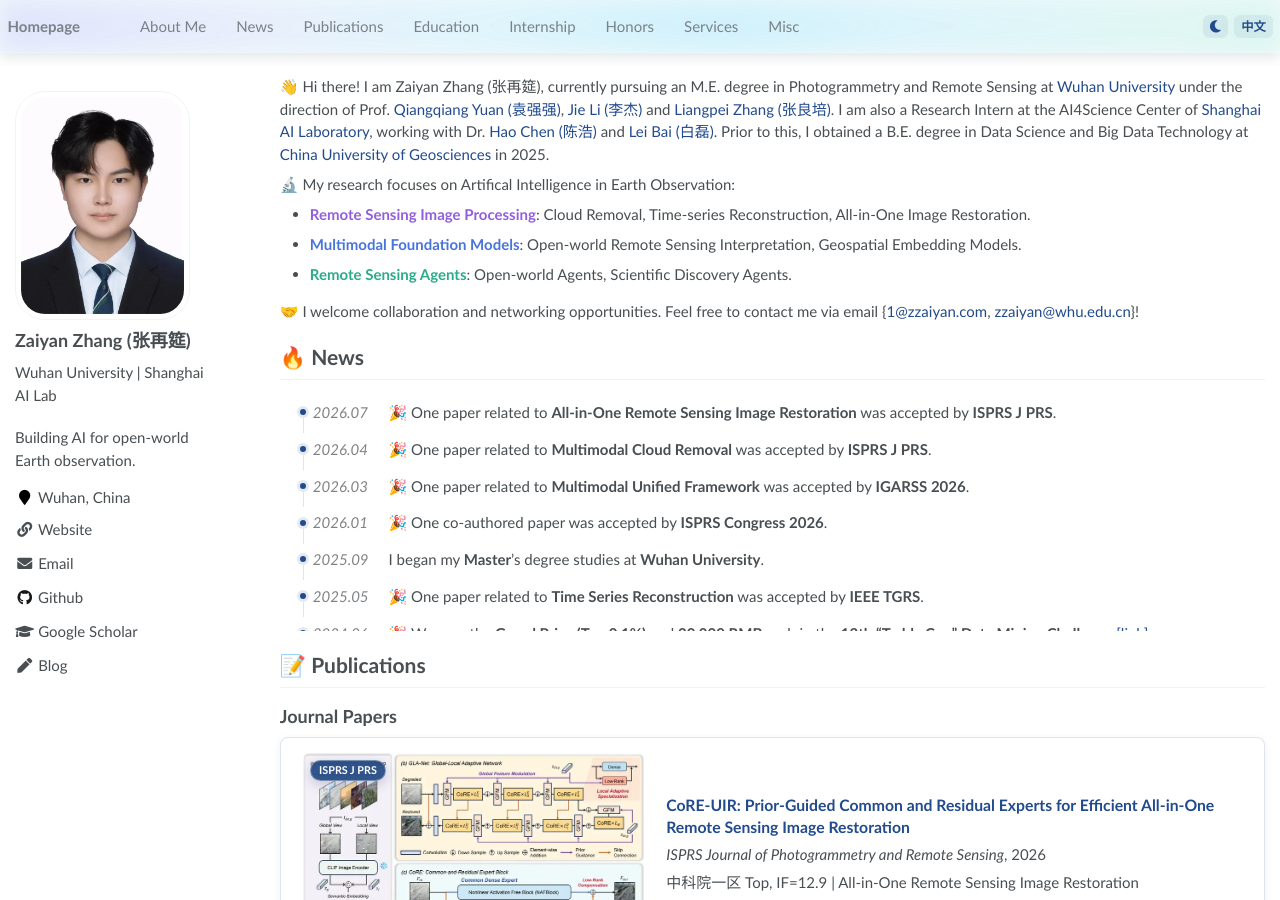
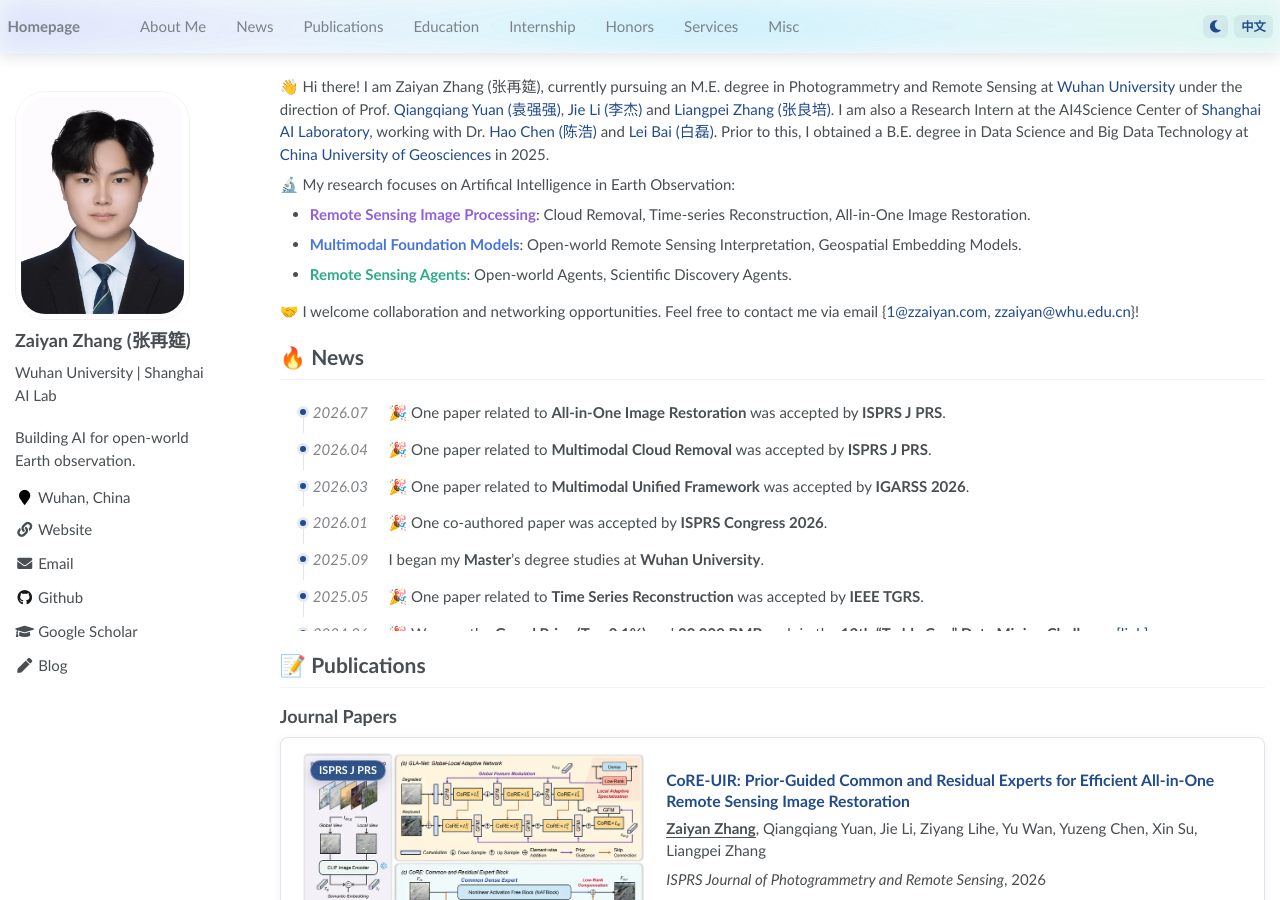
Before and after one commit to zzaiyan/zzaiyan.github.io, a Jekyll site: the page built from _pages/about.md, in a window 1280 px wide and 900 px high. Built offline with Jekyll 4.4.1, drawn with Linux system fonts in a browser that asks for light colours; some web fonts are replaced; a script that is not in the unit is left out; some of the changed text lies outside the part shown.

Commit message:
补充 CoRE-UIR 作者信息

```diff
--- a/_data/citation_outputs.json
+++ b/_data/citation_outputs.json
@@ -3,12 +3,12 @@
     "key": "coreuir2026",
     "title": "CoRE-UIR: Prior-Guided Common and Residual Experts for Efficient All-in-One Remote Sensing Image Restoration",
     "formats": {
-      "bibtex": "@article{coreuir2026,\n\tjournal = {ISPRS Journal of Photogrammetry and Remote Sensing},\n\tyear = {2026},\n\ttitle = {CoRE-{UIR}: Prior-{Guided} {Common} and {Residual} {Experts} for {Efficient} {All}-in-{One} {Remote} {Sensing} {Image} {Restoration}},\n}",
-      "ris": "TY  - JOUR\nDA  - 2026///\nPY  - 2026\nID  - coreuir2026\nT2  - ISPRS Journal of Photogrammetry and Remote Sensing\nTI  - CoRE-UIR: Prior-Guided Common and Residual Experts for Efficient All-i\nn-One Remote Sensing Image Restoration\nER  -",
-      "csl-json": "{\n  \"id\": \"coreuir2026\",\n  \"type\": \"article-journal\",\n  \"title\": \"CoRE-UIR: Prior-Guided Common and Residual Experts for Efficient All-in-One Remote Sensing Image Restoration\",\n  \"container-title\": \"ISPRS Journal of Photogrammetry and Remote Sensing\",\n  \"issued\": {\n    \"date-parts\": [\n      [\n        2026\n      ]\n    ]\n  }\n}",
-      "ieee": "[1] “CoRE-UIR: Prior-Guided Common and Residual Experts for Efficient All-in-One Remote Sensing Image Restoration,” ISPRS Journal of Photogrammetry and Remote Sensing, 2026.",
-      "apa": "CoRE-UIR: Prior-Guided Common and Residual Experts for Efficient All-in-One Remote Sensing Image Restoration. (2026). ISPRS Journal of Photogrammetry and Remote Sensing.",
-      "gb-t-7714": "[1] CoRE-UIR: Prior-Guided Common and Residual Experts for Efficient All-in-One Remote Sensing Image Restoration[J]. ISPRS Journal of Photogrammetry and Remote Sensing, 2026."
+      "bibtex": "@article{coreuir2026,\n\tauthor = {Zhang, Zaiyan and Yuan, Qiangqiang and Li, Jie and Lihe, Ziyang and Wan, Yu and Chen, Yuzeng and Su, Xin and Zhang, Liangpei},\n\tjournal = {ISPRS Journal of Photogrammetry and Remote Sensing},\n\tyear = {2026},\n\ttitle = {CoRE-{UIR}: Prior-{Guided} {Common} and {Residual} {Experts} for {Efficient} {All}-in-{One} {Remote} {Sensing} {Image} {Restoration}},\n}",
+      "ris": "TY  - JOUR\nAU  - Zhang, Zaiyan\nAU  - Yuan, Qiangqiang\nAU  - Li, Jie\nAU  - Lihe, Ziyang\nAU  - Wan, Yu\nAU  - Chen, Yuzeng\nAU  - Su, Xin\nAU  - Zhang, Liangpei\nDA  - 2026///\nPY  - 2026\nID  - coreuir2026\nT2  - ISPRS Journal of Photogrammetry and Remote Sensing\nTI  - CoRE-UIR: Prior-Guided Common and Residual Experts for Efficient All-i\nn-One Remote Sensing Image Restoration\nER  -",
+      "csl-json": "{\n  \"id\": \"coreuir2026\",\n  \"type\": \"article-journal\",\n  \"title\": \"CoRE-UIR: Prior-Guided Common and Residual Experts for Efficient All-in-One Remote Sensing Image Restoration\",\n  \"author\": [\n    {\n      \"family\": \"Zhang\",\n      \"given\": \"Zaiyan\"\n    },\n    {\n      \"family\": \"Yuan\",\n      \"given\": \"Qiangqiang\"\n    },\n    {\n      \"family\": \"Li\",\n      \"given\": \"Jie\"\n    },\n    {\n      \"family\": \"Lihe\",\n      \"given\": \"Ziyang\"\n    },\n    {\n      \"family\": \"Wan\",\n      \"given\": \"Yu\"\n    },\n    {\n      \"family\": \"Chen\",\n      \"given\": \"Yuzeng\"\n    },\n    {\n      \"family\": \"Su\",\n      \"given\": \"Xin\"\n    },\n    {\n      \"family\": \"Zhang\",\n      \"given\": \"Liangpei\"\n    }\n  ],\n  \"container-title\": \"ISPRS Journal of Photogrammetry and Remote Sensing\",\n  \"issued\": {\n    \"date-parts\": [\n      [\n        2026\n      ]\n    ]\n  }\n}",
+      "ieee": "[1] Z. Zhang et al., “CoRE-UIR: Prior-Guided Common and Residual Experts for Efficient All-in-One Remote Sensing Image Restoration,” ISPRS Journal of Photogrammetry and Remote Sensing, 2026.",
+      "apa": "Zhang, Z., Yuan, Q., Li, J., Lihe, Z., Wan, Y., Chen, Y., Su, X., & Zhang, L. (2026). CoRE-UIR: Prior-Guided Common and Residual Experts for Efficient All-in-One Remote Sensing Image Restoration. ISPRS Journal of Photogrammetry and Remote Sensing.",
+      "gb-t-7714": "[1] ZHANG Z, YUAN Q, LI J, et al. CoRE-UIR: Prior-Guided Common and Residual Experts for Efficient All-in-One Remote Sensing Image Restoration[J]. ISPRS Journal of Photogrammetry and Remote Sensing, 2026."
     }
   },
   "zhang2026ecrformer": {
--- a/_data/news.json
+++ b/_data/news.json
@@ -2,8 +2,8 @@
     {
         "date": "2026.07",
         "emoji": "🎉",
-        "content": "One paper related to **All-in-One Remote Sensing Image Restoration** was accepted by **ISPRS J PRS**.",
-        "content_zh": "一篇关于 **一体化遥感图像复原** 的论文被 **ISPRS J PRS** 录用。"
+        "content": "One paper related to **All-in-One Image Restoration** was accepted by **ISPRS J PRS**.",
+        "content_zh": "一篇关于 **一体化图像复原** 的论文被 **ISPRS J PRS** 录用。"
     },
     {
         "date": "2026.04",
--- a/_data/pubs.json
+++ b/_data/pubs.json
@@ -3,13 +3,14 @@
         {
             "id": "coreuir2026",
             "title": "CoRE-UIR: Prior-Guided Common and Residual Experts for Efficient All-in-One Remote Sensing Image Restoration",
+            "authors": "<strong><u>Zaiyan Zhang</u></strong>, Qiangqiang Yuan, Jie Li, Ziyang Lihe, Yu Wan, Yuzeng Chen, Xin Su, Liangpei Zhang",
             "venue": "ISPRS Journal of Photogrammetry and Remote Sensing",
             "venueShort": "ISPRS J PRS",
             "year": 2026,
             "badge": "ISPRS J PRS",
             "image": "images/core-uir.webp",
             "doi": null,
-            "note": "All-in-One Remote Sensing Image Restoration",
+            "note": "All-in-One Image Restoration",
             "scholarId": null,
             "links": [
                 {
--- a/_data/references.json
+++ b/_data/references.json
@@ -3,6 +3,16 @@
         "id": "coreuir2026",
         "type": "article-journal",
         "title": "CoRE-UIR: Prior-Guided Common and Residual Experts for Efficient All-in-One Remote Sensing Image Restoration",
+        "author": [
+            { "family": "Zhang", "given": "Zaiyan" },
+            { "family": "Yuan", "given": "Qiangqiang" },
+            { "family": "Li", "given": "Jie" },
+            { "family": "Lihe", "given": "Ziyang" },
+            { "family": "Wan", "given": "Yu" },
+            { "family": "Chen", "given": "Yuzeng" },
+            { "family": "Su", "given": "Xin" },
+            { "family": "Zhang", "given": "Liangpei" }
+        ],
         "container-title": "ISPRS Journal of Photogrammetry and Remote Sensing",
         "issued": { "date-parts": [[2026]] }
     },
```
